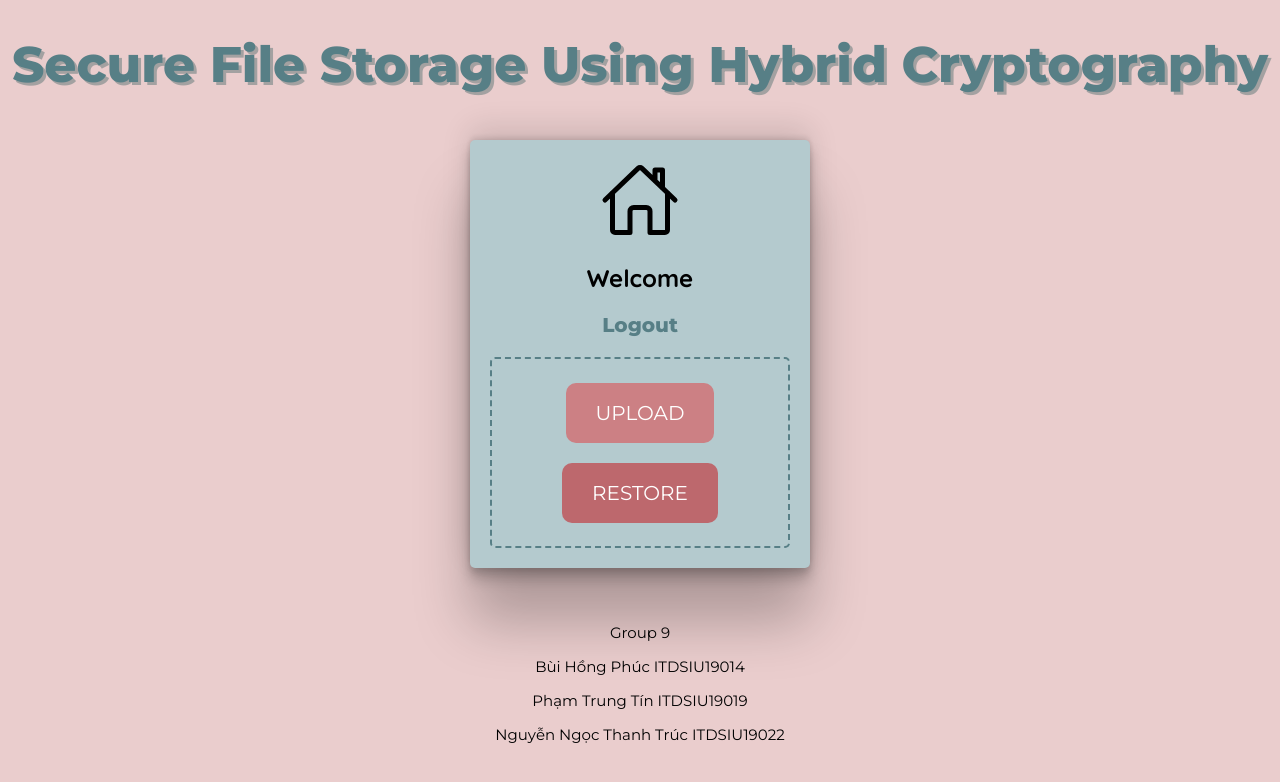
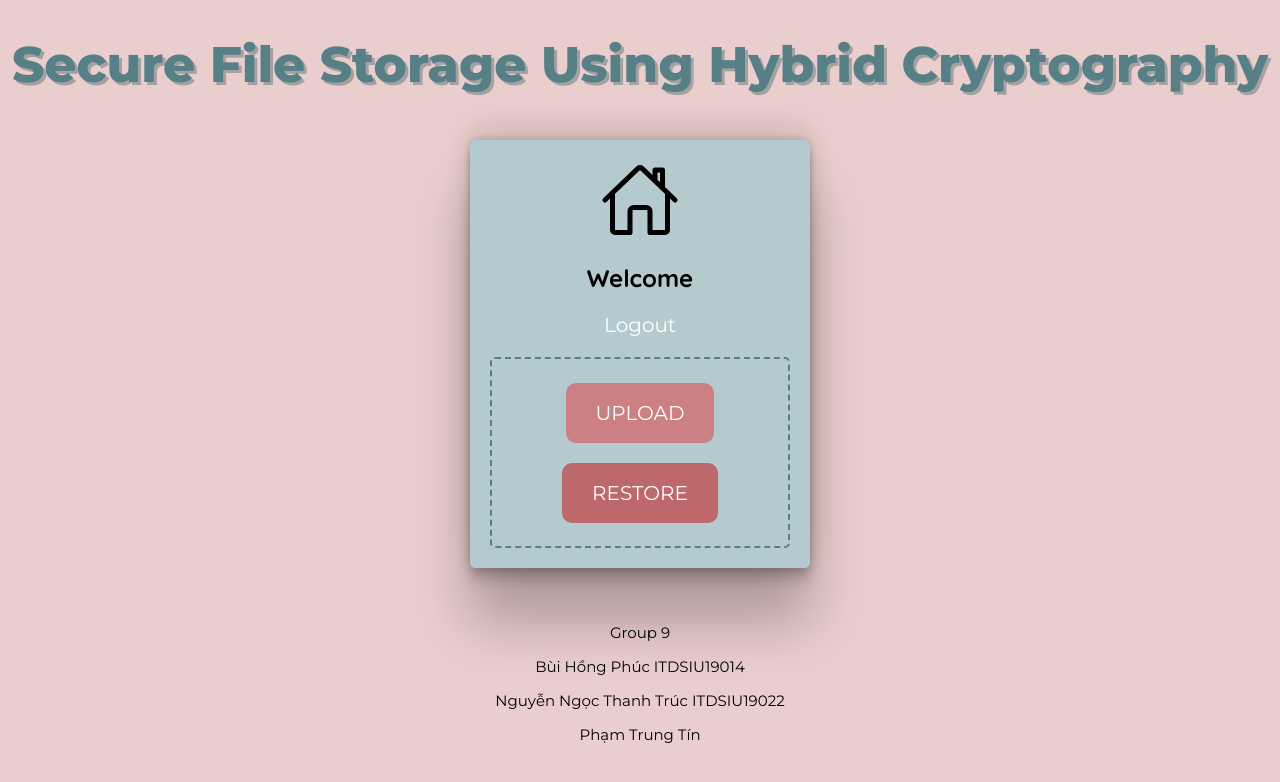
Before and after one commit to thanhtruc0308/Secure-File-Storage-Using-Hybrid-Cryptography, a Flask app: page / in a window 1280 px wide. Shown: the top 782 px of the page. Run offline with Flask 2, Linux system fonts and the light colour scheme; the visitor is signed in with stand-in values (Sample User, id 1).

Commit message:
Update index.html

```diff
--- a/templates/index.html
+++ b/templates/index.html
@@ -110,12 +110,7 @@ body{
   border-radius: 5px;
   border: 2px dashed #577f86;
 }
-a2{
-    font-weight: bold;
-    font-family: 'Montserrat', italic;
-    font-size: 20px;
-    color: #577f86;
-}
+
 
 
 
@@ -128,7 +123,7 @@ a2{
 
 			<ion-icon class="img3" name="home-outline"></ion-icon>
 			<h2>Welcome</h2>
-            <a2 href="/logout">Logout</a2>
+            <a href="/logout">Logout</a>
 			<br><br>
 			<form>
 			<table>
@@ -142,9 +137,8 @@ a2{
 			<br><br>
 			<p>Group 9</p>
 			<p>Bùi Hồng Phúc ITDSIU19014</p>
-			<p>Phạm Trung Tín ITDSIU19019</p>
 			<p>Nguyễn Ngọc Thanh Trúc ITDSIU19022</p>
-
+			<p>Phạm Trung Tín</p>
 		</center>
 
 	</body>
```
